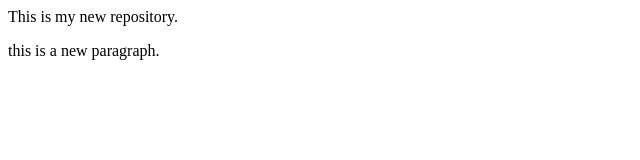
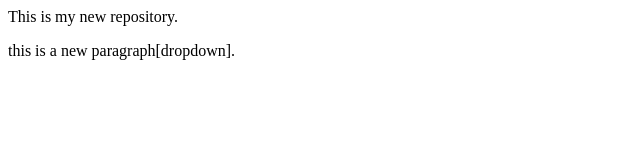
Before and after one commit to Faizan43gd/Newfinalrepo, a plain HTML site: page index.html in a window 1280 px wide. Shown: the full height of the page, 0-640 px from the left. Drawn offline with Linux system fonts and the light colour scheme.

```diff
--- a/index.html
+++ b/index.html
@@ -1,2 +1,2 @@
 <p>This is my new repository.</p>
-<p>this is a new paragraph.</p>
+<p>this is a new paragraph[dropdown].</p>
```
